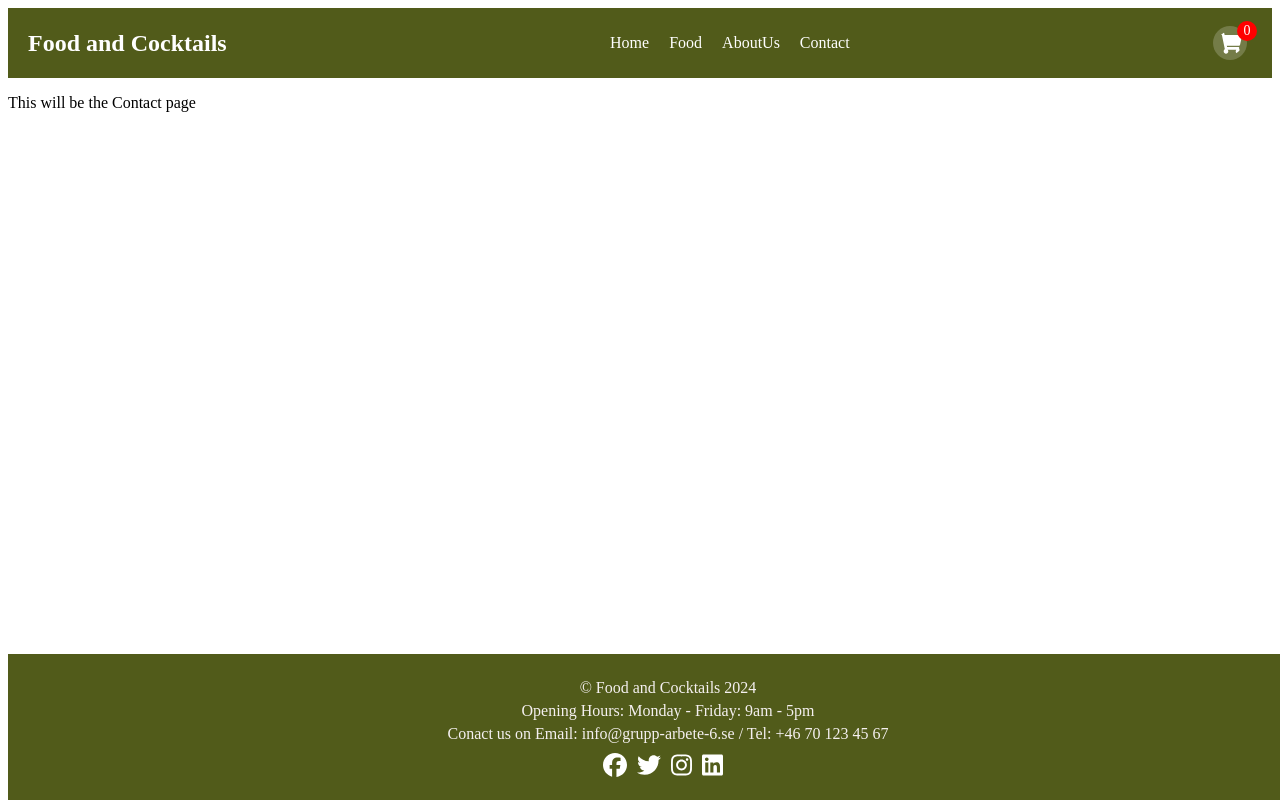
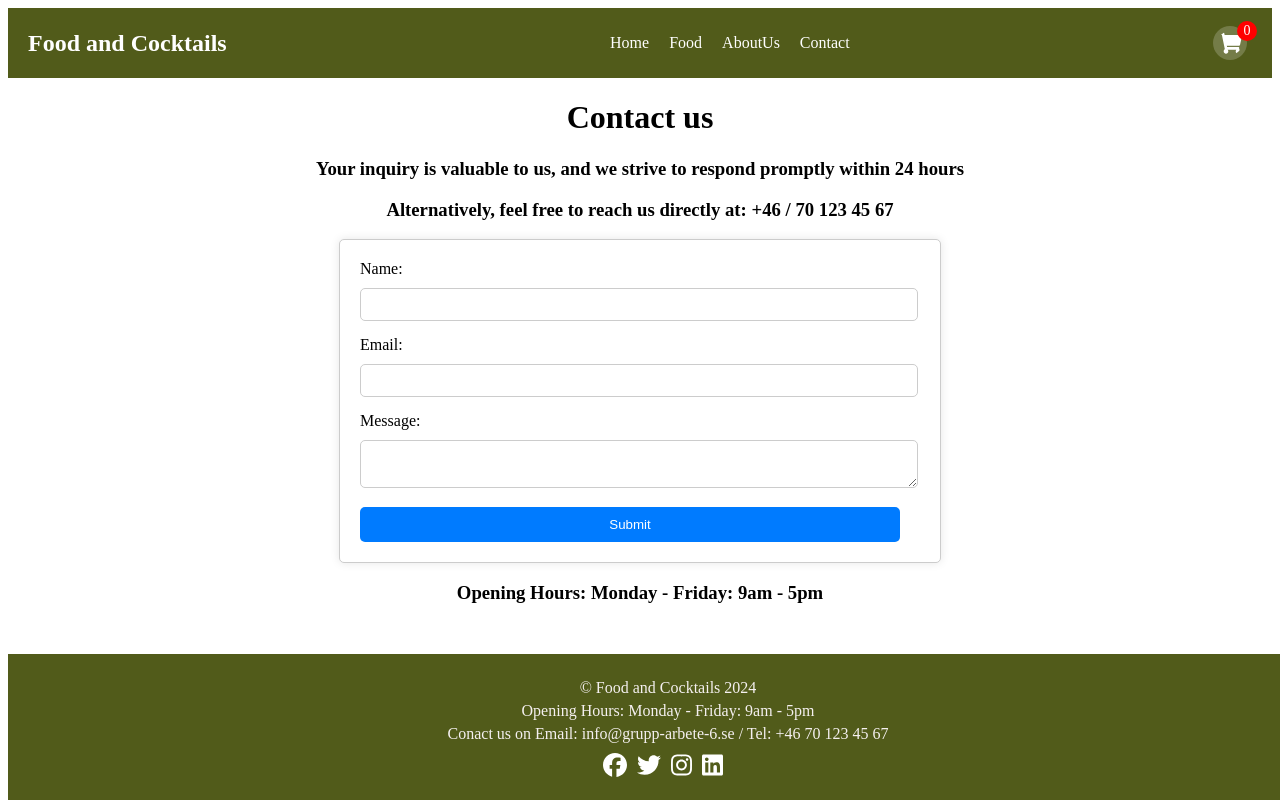
Before and after one commit to alexizsz/ProjektGrupp, a React (Vite) app: page /ContactPage in a window 1280 px wide. Built offline with nearby package versions, Linux system fonts and the light colour scheme.

Commit message:
contactPage

```diff
--- /dev/null
+++ b/src/components/Contact.css
@@ -0,0 +1,43 @@
+/* styles.css */
+
+.contact-form-container {
+    max-width: 600px;
+    margin: 0 auto;
+    padding: 0; /* Remove default padding */
+    border: 1px solid #ccc;
+    border-radius: 5px;
+    background-color: #fff;
+    box-shadow: 0 0 10px rgba(0, 0, 0, 0.1);
+  }
+
+  .contact-form {
+    padding: 20px; /* Add padding to the form */
+  }
+
+  .contact-form label {
+    display: block;
+    margin-bottom: 10px;
+  }
+
+  .contact-form input,
+  .contact-form textarea {
+    width: calc(100% - 20px); /* Subtract padding from width */
+    padding: 8px;
+    margin-bottom: 15px;
+    border: 1px solid #ccc;
+    border-radius: 5px;
+  }
+
+  .contact-form button {
+    width: calc(100% - 20px); /* Subtract padding from width */
+    background-color: #007bff;
+    color: white;
+    border: none;
+    padding: 10px 20px;
+    border-radius: 5px;
+    cursor: pointer;
+  }
+
+  .contact-form button:hover {
+    background-color: #0056b3;
+  }
--- /dev/null
+++ b/src/components/ContactForm.tsx
@@ -0,0 +1,44 @@
+// ContactForm.tsx
+
+import React, { useState } from 'react';
+
+interface ContactFormProps {
+  onSubmit: (formData: { name: string; email: string; message: string }) => void;
+}
+
+const ContactForm: React.FC<ContactFormProps> = ({ onSubmit }) => {
+  const [name, setName] = useState('');
+  const [email, setEmail] = useState('');
+  const [message, setMessage] = useState('');
+
+  const handleSubmit = (e: React.FormEvent) => {
+    e.preventDefault();
+    onSubmit({ name, email, message });
+    // Reset form fields
+    setName('');
+    setEmail('');
+    setMessage('');
+  };
+
+  return (
+    <div className="contact-form-container">
+      <form onSubmit={handleSubmit} className="contact-form">
+        <div>
+          <label>Name:</label>
+          <input type="text" value={name} onChange={(e) => setName(e.target.value)} />
+        </div>
+        <div>
+          <label>Email:</label>
+          <input type="email" value={email} onChange={(e) => setEmail(e.target.value)} />
+        </div>
+        <div>
+          <label>Message:</label>
+          <textarea value={message} onChange={(e) => setMessage(e.target.value)} />
+        </div>
+        <button type="submit">Submit</button>
+      </form>
+    </div>
+  );
+};
+
+export default ContactForm;
--- a/src/pages/Contact.tsx
+++ b/src/pages/Contact.tsx
@@ -1,10 +1,24 @@
-import '../App.css'
+// ContactPage.tsx
 
-const ContactPage=()=>{
-    return(
-        <div>
-            <p>This will be the Contact page</p>
-        </div>
-    );
-}
+import React from 'react';
+import ContactForm from '../components/ContactForm';
+import '../components/Contact.css'
+
+const ContactPage: React.FC = () => {
+  const handleSubmit = (formData: { name: string; email: string; message: string }) => {
+    // Handle form submission logic here, e.g., send data to backend
+    console.log('Form submitted:', formData);
+  };
+
+  return (
+    <div>
+      <h1 style={{ textAlign: 'center', fontWeight: 'bold' }}>Contact us</h1>
+      <h3 style={{ textAlign: 'center', fontWeight: 'bold' }}>Your inquiry is valuable to us, and we strive to respond promptly within 24 hours</h3>
+      <h3 style={{ textAlign: 'center', fontWeight: 'bold' }}>Alternatively, feel free to reach us directly at: +46 / 70 123 45 67</h3>
+      <ContactForm onSubmit={handleSubmit} />
+      <h3 style={{ textAlign: 'center', fontWeight: 'bold' }}>Opening Hours: Monday - Friday: 9am - 5pm</h3>
+    </div>
+  );
+};
+
 export default ContactPage;
```
